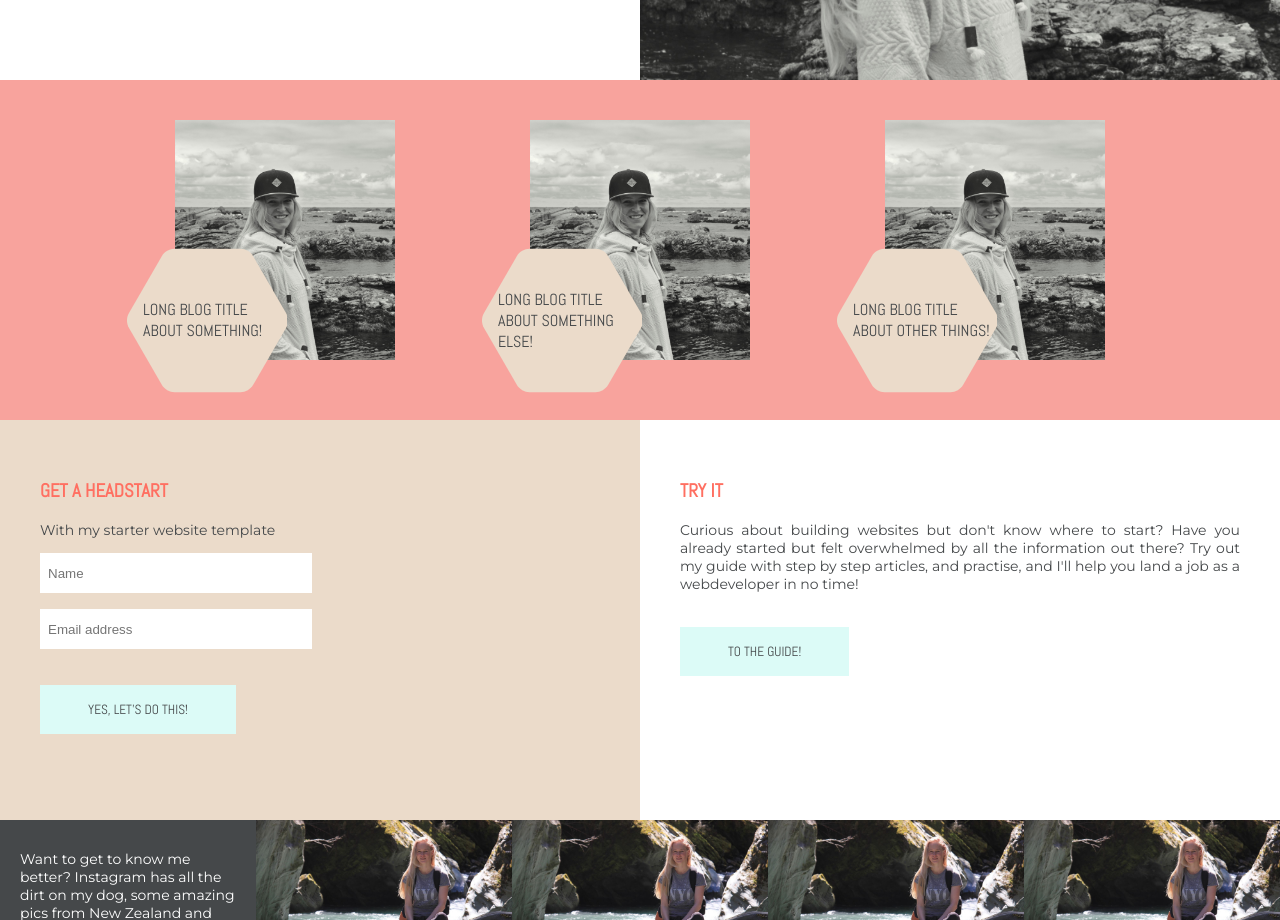
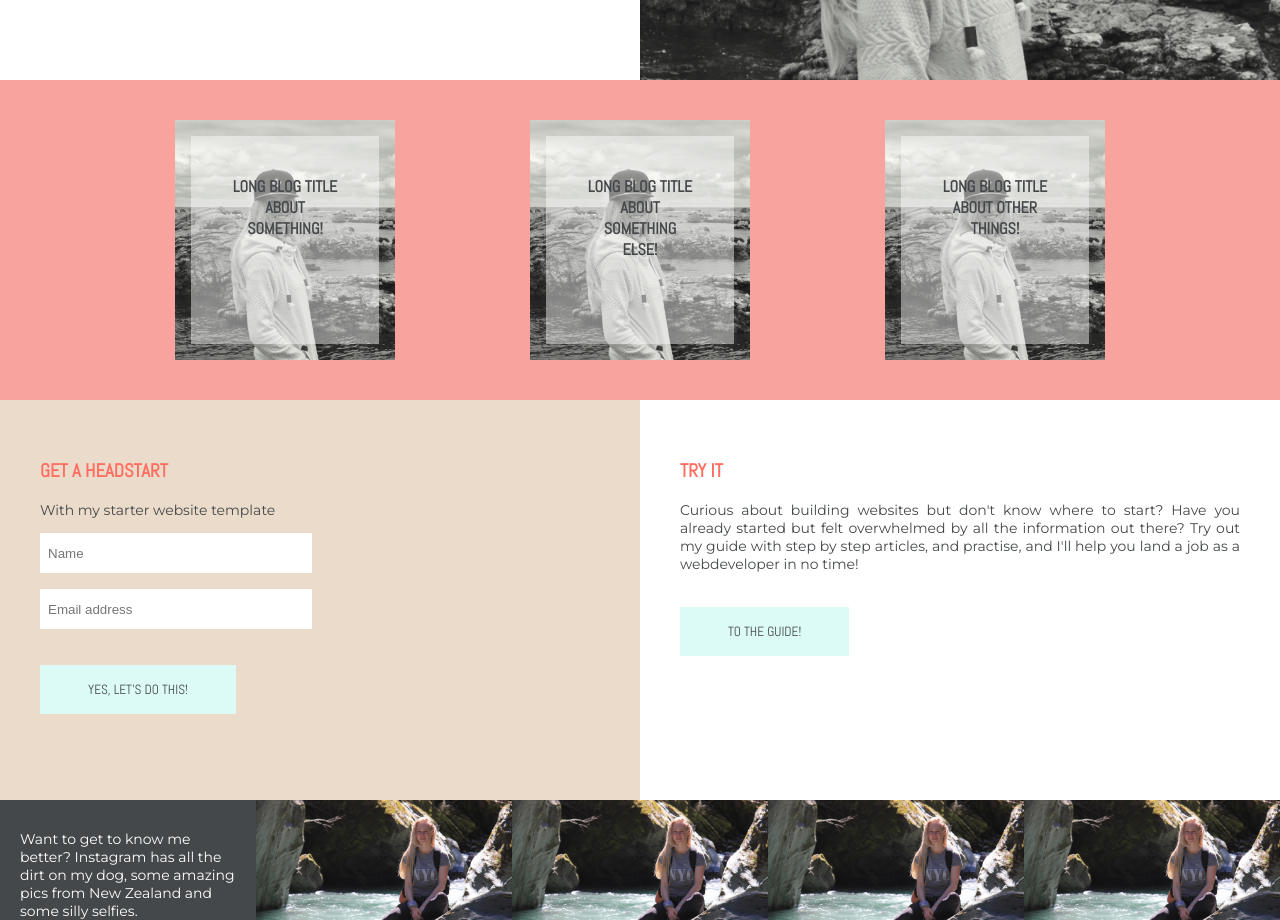
Before and after one commit to Claudia413/supreme-octo-fun, a Vue app: page / in a window 1280 px wide. Shown: the part 1440-2360 px from the top of the page. Built offline with nearby package versions, Linux system fonts and the light colour scheme; a web font is replaced by a local one.

Commit message:
Switch hexagon blog tags for overlay with opacity transition on hover

```diff
--- a/src/views/Home.vue
+++ b/src/views/Home.vue
@@ -94,75 +94,15 @@
 		<section class="full-block blog-highlight">
 			<div class="blog-post">
 				<img src="../assets/ClaudiaBWKaikoura.jpg" class="blog-pic">
-				<div class="blog-tag">
-					<svg
-						class="hexagon-tag"
-						version="1.1"
-						id="Capa_1"
-						xmlns="http://www.w3.org/2000/svg"
-						xmlns:xlink="http://www.w3.org/1999/xlink"
-						x="0px"
-						y="0px"
-						viewBox="0 0 480 480"
-						style="enable-background:new 0 0 483.013 483.013;"
-						fill="#DCFBF7"
-						xml:space="preserve">
-						<path
-							d="M477.043,219.205L378.575,48.677c-7.974-13.802-22.683-22.292-38.607-22.292H143.041c-15.923,0-30.628,8.49-38.608,22.292
-							L5.971,219.205c-7.961,13.801-7.961,30.785,0,44.588l98.462,170.543c7.98,13.802,22.685,22.293,38.608,22.293h196.926
-							c15.925,0,30.634-8.491,38.607-22.293l98.469-170.543C485.003,249.99,485.003,233.006,477.043,219.205z"
-						></path>
-					</svg>
-					<span class="blog-tag-text">Long Blog Title about Something!</span>
-				</div>
+				<span class="blog-tag-text">Long Blog Title about Something!</span>
 			</div>
 			<div class="blog-post">
 				<img src="../assets/ClaudiaBWKaikoura.jpg" class="blog-pic">
-				<div class="blog-tag">
-					<svg
-						class="hexagon-tag"
-						version="1.1"
-						id="Capa_1"
-						xmlns="http://www.w3.org/2000/svg"
-						xmlns:xlink="http://www.w3.org/1999/xlink"
-						x="0px"
-						y="0px"
-						viewBox="0 0 480 480"
-						style="enable-background:new 0 0 483.013 483.013;"
-						fill="#DCFBF7"
-						xml:space="preserve">
-						<path
-							d="M477.043,219.205L378.575,48.677c-7.974-13.802-22.683-22.292-38.607-22.292H143.041c-15.923,0-30.628,8.49-38.608,22.292
-							L5.971,219.205c-7.961,13.801-7.961,30.785,0,44.588l98.462,170.543c7.98,13.802,22.685,22.293,38.608,22.293h196.926
-							c15.925,0,30.634-8.491,38.607-22.293l98.469-170.543C485.003,249.99,485.003,233.006,477.043,219.205z"
-						></path>
-					</svg>
 				<span class="blog-tag-text">Long Blog Title about Something else!</span>
-				</div>
 			</div>
 			<div class="blog-post">
 				<img src="../assets/ClaudiaBWKaikoura.jpg" class="blog-pic">
-				<div class="blog-tag">
-					<svg
-						class="hexagon-tag"
-						version="1.1"
-						id="Capa_1"
-						xmlns="http://www.w3.org/2000/svg"
-						xmlns:xlink="http://www.w3.org/1999/xlink"
-						x="0px"
-						y="0px"
-						viewBox="0 0 480 480"
-						style="enable-background:new 0 0 483.013 483.013;"
-						fill="#DCFBF7"
-						xml:space="preserve">
-						<path
-							d="M477.043,219.205L378.575,48.677c-7.974-13.802-22.683-22.292-38.607-22.292H143.041c-15.923,0-30.628,8.49-38.608,22.292
-							L5.971,219.205c-7.961,13.801-7.961,30.785,0,44.588l98.462,170.543c7.98,13.802,22.685,22.293,38.608,22.293h196.926
-							c15.925,0,30.634-8.491,38.607-22.293l98.469-170.543C485.003,249.99,485.003,233.006,477.043,219.205z"
-						></path>
-					</svg>
 				<span class="blog-tag-text">Long Blog Title about other things!</span>
-				</div>
 			</div>
 		</section>
 		<section class="freebie-text text-block">
@@ -393,33 +333,34 @@ export default {
 	align-content: center;
 	flex-direction: column;
 	position: relative;
-	.blog-tag {
-		position: absolute;
-		left: -48px;
-		bottom: -20px;
-		height: 160px;
-		width: 160px;
-		display: flex;
-		align-items: center;
-	}
-	.hexagon-tag {
-		height: 160px;
-		width: 160px;
-		fill: $secondary-color;
+	&:hover {
+		.blog-tag-text {
+			opacity: 0;
+			transition: opacity 0.3s ease;
+		}
 	}
 	.blog-tag-text {
 		position: absolute;
+		top: 0;
+		left: 0;
+		right: 0;
+		bottom: 0;
 		font-family: "Abel";
 		text-transform: uppercase;
+		font-weight: 600;
 		font-size: 16px;
-		max-width: 140px;
-		margin-left: 16px;
+		max-width: 100%;
+		margin: 16px;
+		text-align: center;
+		background-color: #fdfdfd73;
+		padding: 40px;
+		opacity: 1;
+		transition: opacity 0.3s ease;
 	}
 	.blog-pic {
 		height: 240px;
 		width: 220px;
 		object-fit: cover;
-		margin-bottom: 20px;
 		// -webkit-clip-path: polygon(50% 0, 100% 25%, 100% 75%, 50% 100%, 0% 75%, 0% 25%);
 		// clip-path: polygon(50% 0, 100% 25%, 100% 75%, 50% 100%, 0% 75%, 0% 25%);
 	}
@@ -431,18 +372,12 @@ export default {
 	}
 	@media only screen and (max-width: 768px) {
 		margin-bottom: 20px;
-		.blog-tag {
-			height: 160px;
-			width: 160px;
-			font-size: 14px;
-		}
 		.blog-tag-text {
-			padding: 12px 12px;
+			padding: 40px;
 		}
 		.blog-pic {
 			height: 280px;
 			width: 300px;
-			margin-bottom: 40px;
 		}
 	}
 }
```
